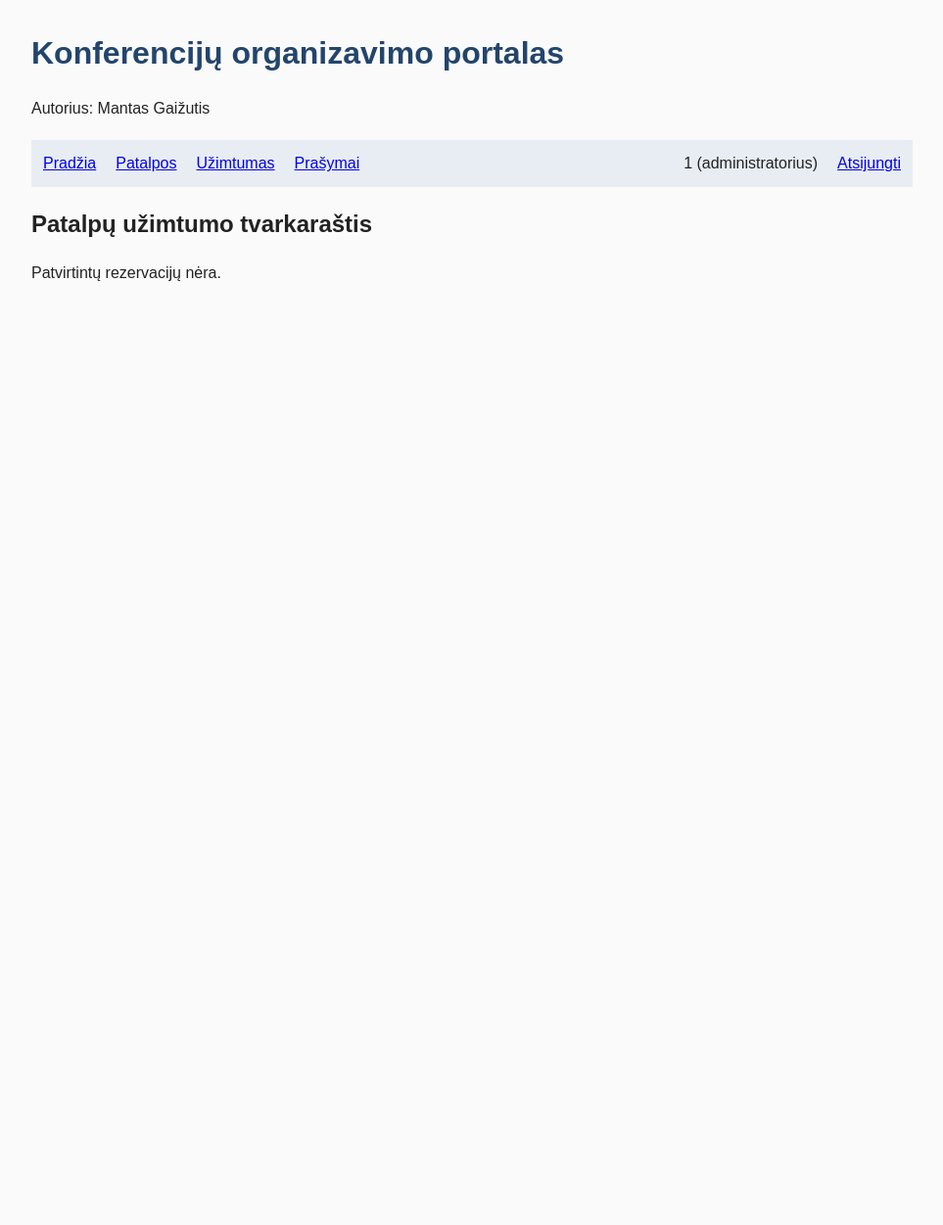
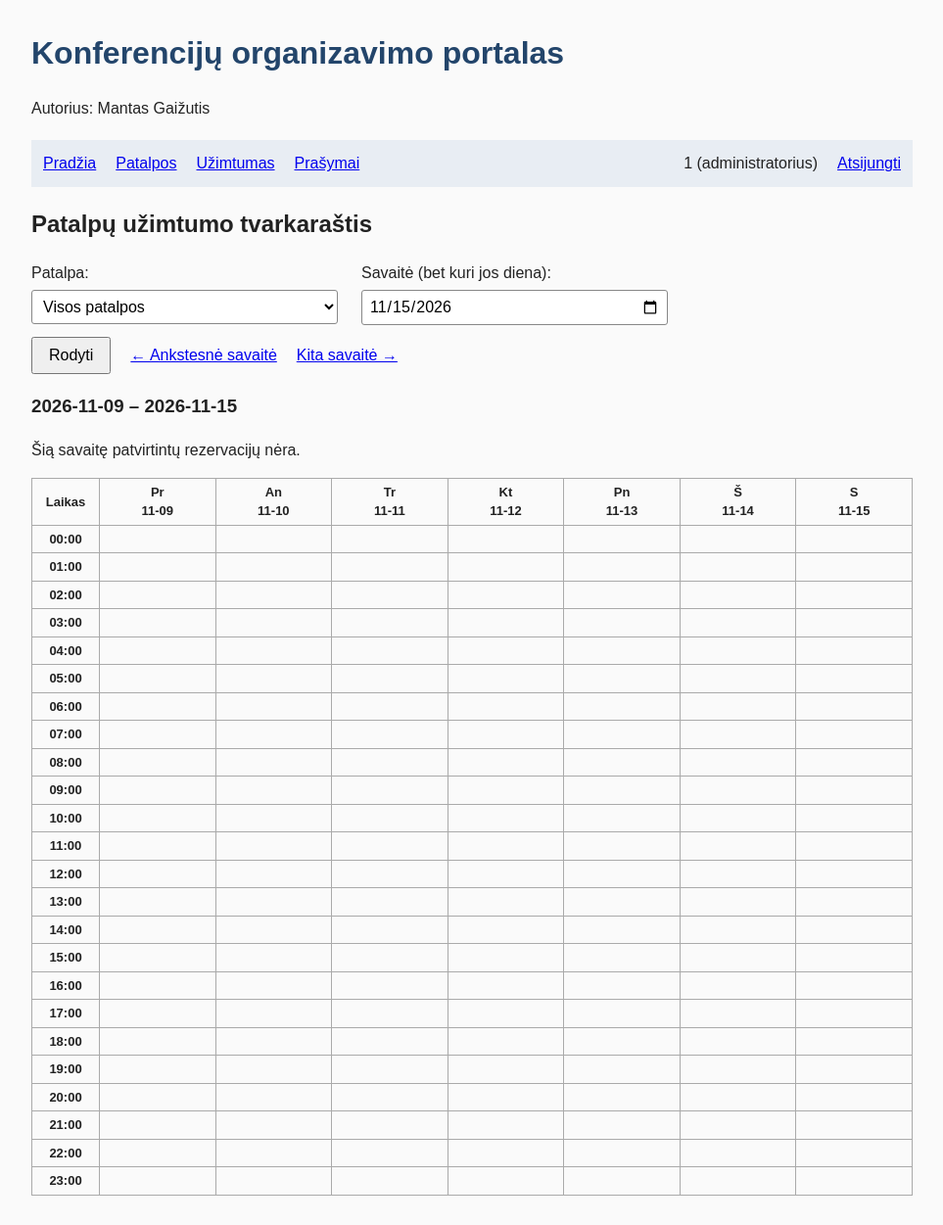
Before and after one commit to ncyxie/konferenciju-portalas, a PHP site: page /uzimtumas.php in a window 1280 px wide. Shown: the whole page at 98% size, without its empty margins (158-1121 px from the left). Before the commit the page ends 287 px from the top, so only its background shows below. Run offline with PHP 8.4, Linux system fonts and the light colour scheme; the visitor is signed in with stand-in values (Sample User, id 1); tables that the repository leaves empty hold one stand-in row (values such as "Sample post"); lists and menus that the app fills with data are empty.

Commit message:
Add weekly occupancy calendar, default search times and form styling

```diff
--- a/src/funkcijos.php
+++ b/src/funkcijos.php
@@ -164,3 +164,14 @@ function patalpaTuriIranga($pdo, $patalposId, $irangosId)
 
     return false;
 }
+
+// Prideda nulį priekyje, jei skaičius vienženklis.
+function dviSkaitmenys($skaicius)
+{
+    if ($skaicius < 10)
+    {
+        return "0" . $skaicius;
+    }
+
+    return "" . $skaicius;
+}
--- a/src/stilius.css
+++ b/src/stilius.css
@@ -35,15 +35,24 @@ label
     margin-bottom: 5px;
 }
 
-input
+input,
+select
 {
     padding: 7px;
+    font-family: inherit;
+    font-size: inherit;
+    border: 1px solid #888;
+    border-radius: 3px;
+    box-sizing: border-box;
+    background-color: #fff;
 }
 
 button
 {
     padding: 8px 16px;
     cursor: pointer;
+    font-family: inherit;
+    font-size: inherit;
 }
 
 .klaida
@@ -72,6 +81,36 @@ th, td
 {
     border: 1px solid #aaa;
     padding: 8px 12px;
+}
+
+.tvarkarastis
+{
+    width: 100%;
+    margin-top: 10px;
+    font-size: 13px;
+    table-layout: fixed;
+}
+
+.tvarkarastis th,
+.tvarkarastis td
+{
+    padding: 4px;
+    text-align: center;
+}
+
+.tvarkarastis th:first-child
+{
+    width: 60px;
+}
+
+.tvarkarastis td div
+{
+    margin: 2px 0;
+}
+
+.uzimta
+{
+    background-color: #ccc;
 }
 
 .paieskos-forma
--- a/src/uzimtumas.php
+++ b/src/uzimtumas.php
@@ -1,6 +1,7 @@
 <?php
 session_start();
 require "db.php";
+require "funkcijos.php";
 
 // Tik organizatoriui ir administratoriui.
 if (!isset($_SESSION["naudotojo_id"]))
@@ -15,18 +16,81 @@ if ($_SESSION["role"] !== "organizatorius" && $_SESSION["role"] !== "administrat
     exit;
 }
 
-// Patvirtintos šiandienos ir vėlesnės rezervacijos.
-$sql = "SELECT patalpa.pavadinimas, rezervacija.data,
-               rezervacija.pradzios_laikas, rezervacija.pabaigos_laikas
-        FROM rezervacija
-        JOIN patalpa ON patalpa.id = rezervacija.fk_rezervacija_patalpa
-        WHERE rezervacija.busena = 'patvirtinta'
-        AND rezervacija.data >= :siandien
-        ORDER BY rezervacija.data, rezervacija.pradzios_laikas, patalpa.pavadinimas";
+$sql = "SELECT id, pavadinimas FROM patalpa ORDER BY pavadinimas";
+$uzklausa = $pdo->query($sql);
+$visosPatalpos = $uzklausa->fetchAll();
 
-// Šiandiena pagal PHP laiką.
-$uzklausa = $pdo->prepare($sql);
-$uzklausa->execute([":siandien" => date("Y-m-d")]);
+// Numatytosios reikšmės: visos patalpos, šiandienos savaitė.
+$patalposId = 0;
+$data = date("Y-m-d");
+
+if (isset($_GET["patalpa"]))
+{
+    $patalposId = (int) $_GET["patalpa"];
+}
+
+// Tik tekstas, kuris yra tinkama data.
+if (isset($_GET["data"]) && is_string($_GET["data"]) && strtotime($_GET["data"]) !== false)
+{
+    $data = $_GET["data"];
+}
+
+// Savaitės pirmadienis ir sekmadienis.
+$pirmadienis = date("Y-m-d", strtotime("monday this week", strtotime($data)));
+$sekmadienis = date("Y-m-d", strtotime($pirmadienis . " +6 days"));
+
+// Ankstesnės ir kitos savaitės pirmadieniai nuorodoms.
+$ankstesnePirmadienis = date("Y-m-d", strtotime($pirmadienis . " -7 days"));
+$kitaPirmadienis = date("Y-m-d", strtotime($pirmadienis . " +7 days"));
+
+// Septynios savaitės dienos.
+$dienos = [];
+
+for ($i = 0; $i < 7; $i = $i + 1)
+{
+    array_push($dienos, date("Y-m-d", strtotime($pirmadienis . " +" . $i . " days")));
+}
+
+$dienuPavadinimai = ["Pr", "An", "Tr", "Kt", "Pn", "Š", "S"];
+
+// Patvirtintos tos savaitės rezervacijos.
+if ($patalposId === 0)
+{
+    $sql = "SELECT patalpa.pavadinimas, rezervacija.data,
+                   rezervacija.pradzios_laikas, rezervacija.pabaigos_laikas
+            FROM rezervacija
+            JOIN patalpa ON patalpa.id = rezervacija.fk_rezervacija_patalpa
+            WHERE rezervacija.busena = 'patvirtinta'
+            AND rezervacija.data >= :nuo
+            AND rezervacija.data <= :iki
+            ORDER BY rezervacija.pradzios_laikas, patalpa.pavadinimas";
+
+    $uzklausa = $pdo->prepare($sql);
+    $uzklausa->execute([
+        ":nuo" => $pirmadienis,
+        ":iki" => $sekmadienis
+    ]);
+}
+else
+{
+    $sql = "SELECT patalpa.pavadinimas, rezervacija.data,
+                   rezervacija.pradzios_laikas, rezervacija.pabaigos_laikas
+            FROM rezervacija
+            JOIN patalpa ON patalpa.id = rezervacija.fk_rezervacija_patalpa
+            WHERE rezervacija.busena = 'patvirtinta'
+            AND rezervacija.data >= :nuo
+            AND rezervacija.data <= :iki
+            AND rezervacija.fk_rezervacija_patalpa = :patalpa
+            ORDER BY rezervacija.pradzios_laikas";
+
+    $uzklausa = $pdo->prepare($sql);
+    $uzklausa->execute([
+        ":nuo" => $pirmadienis,
+        ":iki" => $sekmadienis,
+        ":patalpa" => $patalposId
+    ]);
+}
+
 $rezervacijos = $uzklausa->fetchAll();
 
 $puslapioPavadinimas = "Patalpų užimtumas";
@@ -35,37 +99,116 @@ require "antraste.php";
 
     <h2>Patalpų užimtumo tvarkaraštis</h2>
 
+    <form method="get" action="uzimtumas.php" class="paieskos-forma">
+        <p>
+            <label for="patalpa">Patalpa:</label>
+            <select id="patalpa" name="patalpa">
+                <option value="0">Visos patalpos</option>
+                <?php
+                foreach ($visosPatalpos as $patalpa)
+                {
+                    // Pažymi pasirinktą.
+                    $pazymeta = "";
+
+                    if ($patalpa["id"] == $patalposId)
+                    {
+                        $pazymeta = "selected";
+                    }
+
+                    echo '<option value="' . $patalpa["id"] . '" ' . $pazymeta . '>';
+                    echo htmlspecialchars($patalpa["pavadinimas"]);
+                    echo '</option>';
+                }
+                ?>
+            </select>
+        </p>
+
+        <p>
+            <label for="data">Savaitė (bet kuri jos diena):</label>
+            <input type="date" id="data" name="data" required
+                   value="<?php echo htmlspecialchars($data); ?>">
+        </p>
+
+        <div class="formos-veiksmai">
+            <button type="submit">Rodyti</button>
+            <a href="uzimtumas.php?patalpa=<?php echo $patalposId; ?>&data=<?php echo $ankstesnePirmadienis; ?>">← Ankstesnė savaitė</a>
+            <a href="uzimtumas.php?patalpa=<?php echo $patalposId; ?>&data=<?php echo $kitaPirmadienis; ?>">Kita savaitė →</a>
+        </div>
+    </form>
+
+    <h3><?php echo $pirmadienis . " – " . $sekmadienis; ?></h3>
+
     <?php
     if (count($rezervacijos) === 0)
     {
-        echo "<p>Patvirtintų rezervacijų nėra.</p>";
+        echo "<p>Šią savaitę patvirtintų rezervacijų nėra.</p>";
     }
-    else
+
+    echo '<table class="tvarkarastis">';
+
+    // Antraštė: dienos su datomis.
+    echo "<tr>";
+    echo "<th>Laikas</th>";
+
+    for ($i = 0; $i < 7; $i = $i + 1)
     {
-        echo "<table>";
+        // Rodo tik mėnesį ir dieną.
+        echo "<th>" . $dienuPavadinimai[$i] . "<br>" . substr($dienos[$i], 5) . "</th>";
+    }
+
+    echo "</tr>";
+
+    // Viena eilutė kiekvienai valandai.
+    for ($valanda = 0; $valanda < 24; $valanda = $valanda + 1)
+    {
+        // Valandos pradžia ir pabaiga palyginimui su rezervacijų laikais.
+        $valandosPradzia = dviSkaitmenys($valanda) . ":00:00";
+        $valandosPabaiga = dviSkaitmenys($valanda + 1) . ":00:00";
+
         echo "<tr>";
-        echo "<th>Patalpa</th>";
-        echo "<th>Data</th>";
-        echo "<th>Pradžia</th>";
-        echo "<th>Pabaiga</th>";
-        echo "</tr>";
+        echo "<th>" . dviSkaitmenys($valanda) . ":00</th>";
 
-        foreach ($rezervacijos as $rezervacija)
+        foreach ($dienos as $diena)
         {
-            // 10:00:00 → 10:00
-            $pradziosLaikas = substr($rezervacija["pradzios_laikas"], 0, 5);
-            $pabaigosLaikas = substr($rezervacija["pabaigos_laikas"], 0, 5);
+            // Surenka rezervacijas, kurios persidengia su šia valanda.
+            $langelioTekstas = "";
 
-            echo "<tr>";
-            echo "<td>" . htmlspecialchars($rezervacija["pavadinimas"]) . "</td>";
-            echo "<td>" . $rezervacija["data"] . "</td>";
-            echo "<td>" . $pradziosLaikas . "</td>";
-            echo "<td>" . $pabaigosLaikas . "</td>";
-            echo "</tr>";
+            foreach ($rezervacijos as $rezervacija)
+            {
+                if ($rezervacija["data"] === $diena
+                    && $rezervacija["pradzios_laikas"] < $valandosPabaiga
+                    && $rezervacija["pabaigos_laikas"] > $valandosPradzia)
+                {
+                    $laikas = substr($rezervacija["pradzios_laikas"], 0, 5) . "–"
+                        . substr($rezervacija["pabaigos_laikas"], 0, 5);
+
+                    // Kiekviena rezervacija – atskirame bloke.
+                    $langelioTekstas = $langelioTekstas . "<div>";
+
+                    // Kai rodomos visos patalpos, viršuje rašo pavadinimą.
+                    if ($patalposId === 0)
+                    {
+                        $langelioTekstas = $langelioTekstas . "<strong>" . htmlspecialchars($rezervacija["pavadinimas"]) . "</strong><br>";
+                    }
+
+                    $langelioTekstas = $langelioTekstas . $laikas . "</div>";
+                }
+            }
+
+            if ($langelioTekstas === "")
+            {
+                echo "<td></td>";
+            }
+            else
+            {
+                echo '<td class="uzimta">' . $langelioTekstas . '</td>';
+            }
         }
 
-        echo "</table>";
+        echo "</tr>";
     }
+
+    echo "</table>";
     ?>
 </body>
 </html>
```
Also changed, not shown: src/patalpos.php (+12 -8 lines).
